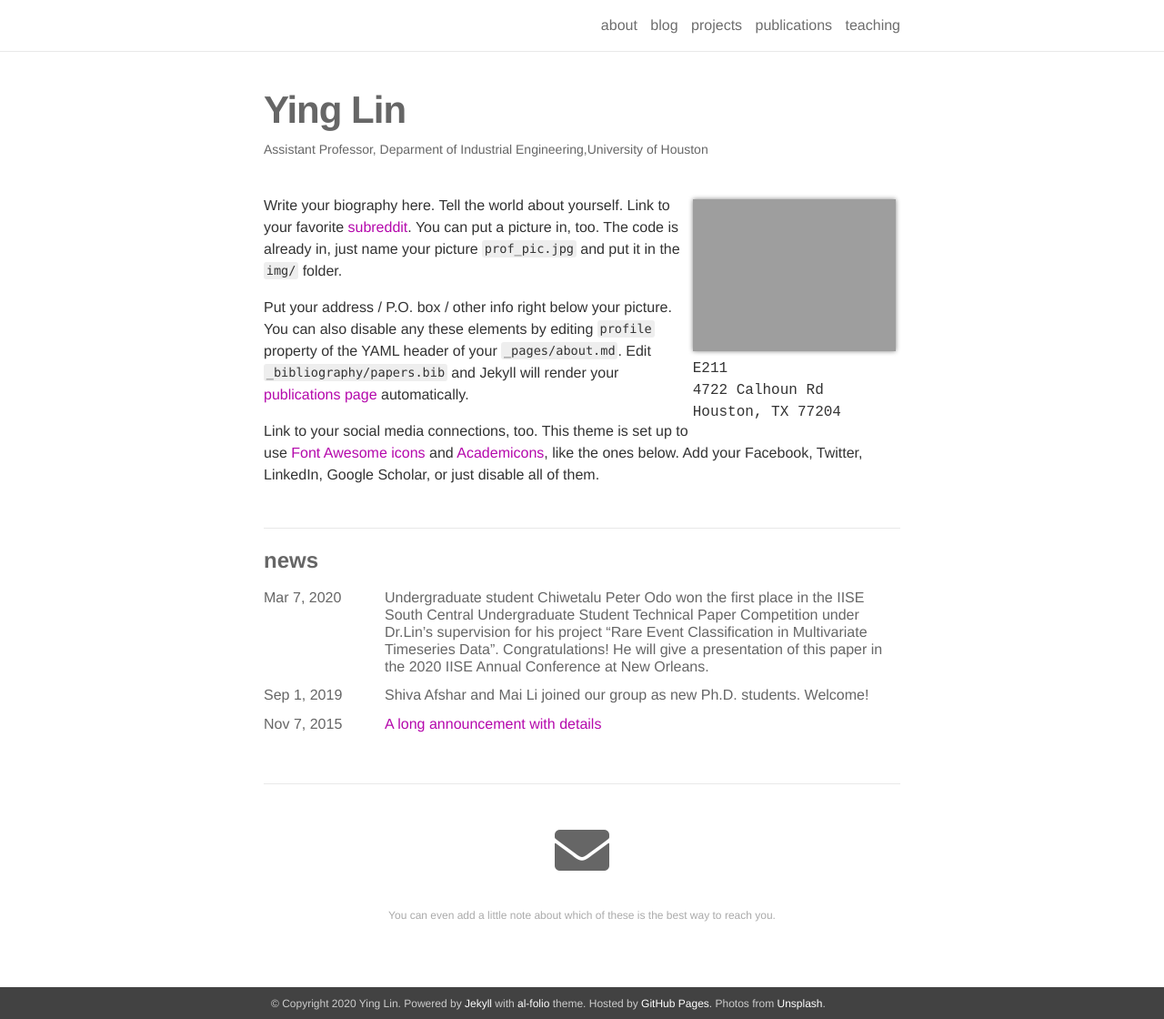
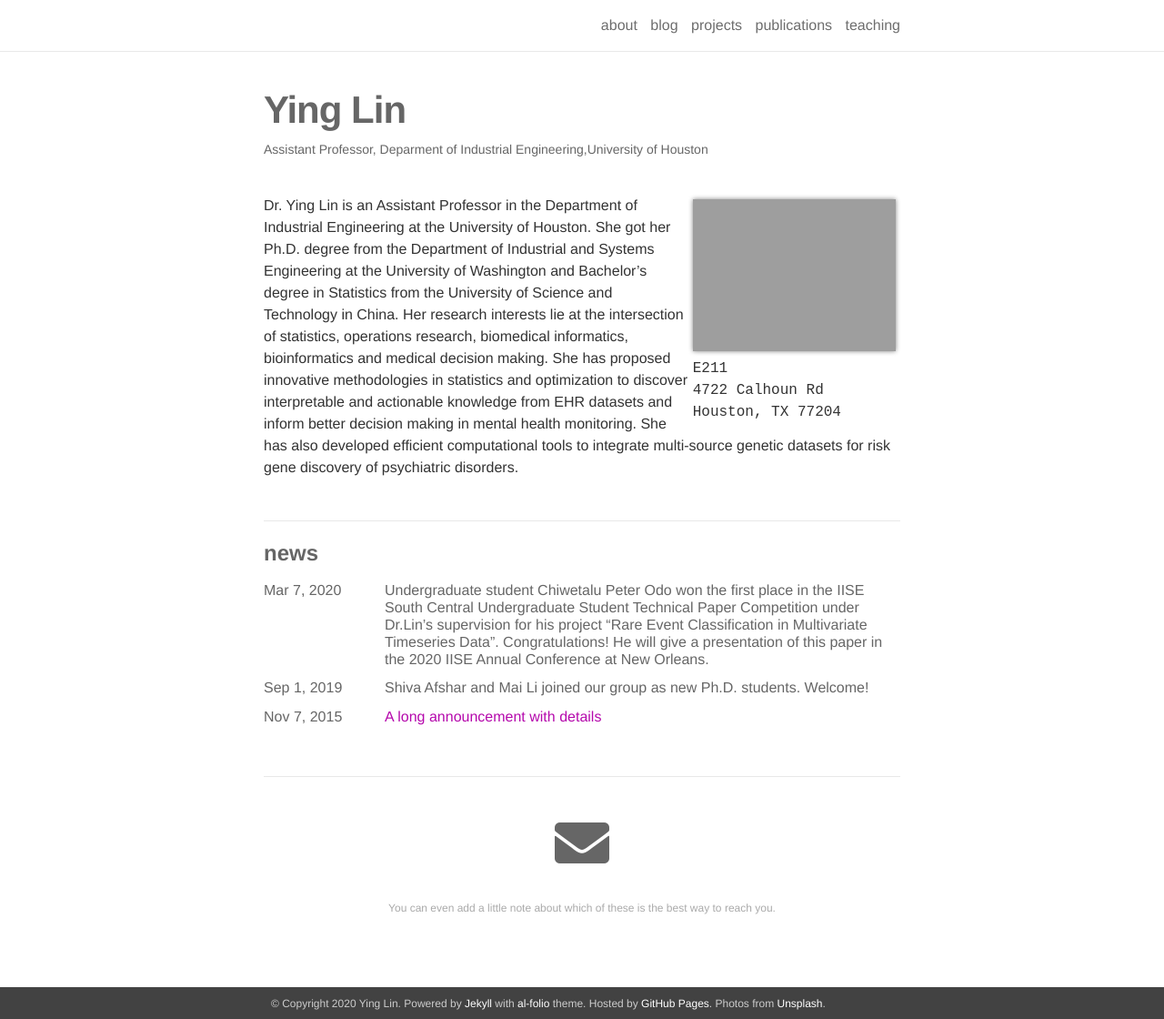
Before and after one commit to shines-lab/shines-lab.github.io, a Jekyll site: the page built from _pages/about.md, in a window 1280 px wide and 1120 px high. Shown: the whole window at 91% size. Built offline with Jekyll 4.4.1, drawn with Linux system fonts in a browser that asks for light colours; nearby versions of some CDN libraries.

Commit message:
Update about.md

```diff
--- a/_pages/about.md
+++ b/_pages/about.md
@@ -16,8 +16,4 @@ news: true
 social: true
 ---
 
-Write your biography here. Tell the world about yourself. Link to your favorite [subreddit](http://reddit.com){:target="\_blank"}. You can put a picture in, too. The code is already in, just name your picture `prof_pic.jpg` and put it in the `img/` folder.
-
-Put your address / P.O. box / other info right below your picture. You can also disable any these elements by editing `profile` property of the YAML header of your `_pages/about.md`. Edit `_bibliography/papers.bib` and Jekyll will render your [publications page](/al-folio/publications/) automatically.
-
-Link to your social media connections, too. This theme is set up to use [Font Awesome icons](http://fortawesome.github.io/Font-Awesome/){:target="\_blank"} and [Academicons](https://jpswalsh.github.io/academicons/){:target="\_blank"}, like the ones below. Add your Facebook, Twitter, LinkedIn, Google Scholar, or just disable all of them.
+Dr. Ying Lin is an Assistant Professor in the Department of Industrial Engineering at the University of Houston. She got her Ph.D. degree from the Department of Industrial and Systems Engineering at the University of Washington and Bachelor’s degree in Statistics from the University of Science and Technology in China. Her research interests lie at the intersection of statistics, operations research, biomedical informatics, bioinformatics and medical decision making. She has proposed innovative methodologies in statistics and optimization to discover interpretable and actionable knowledge from EHR datasets and inform better decision making in mental health monitoring. She has also developed efficient computational tools to integrate multi-source genetic datasets for risk gene discovery of psychiatric disorders.
```
